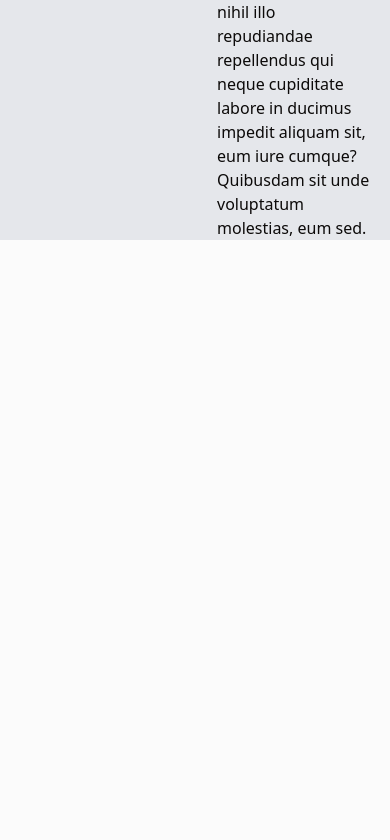
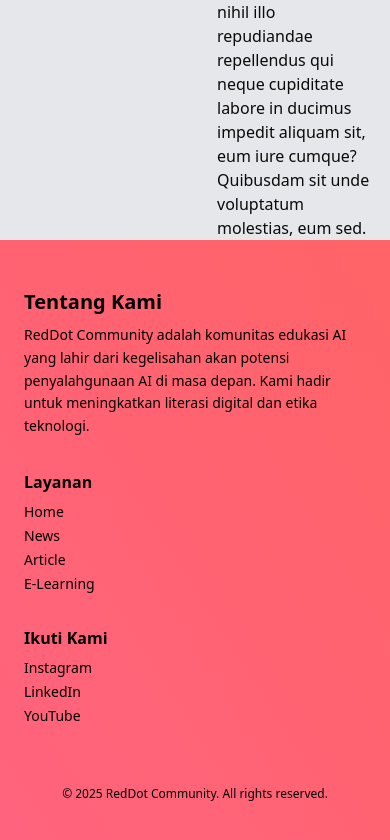
Before and after one commit to bagoesrex/reddot.site-frontend, a Next.js app: page / in a window 390 px wide. Shown: the part 1410-2250 px from the top of the page. Before the commit the page ends 1650 px from the top, so only its background shows below. Built offline with nearby package versions, Linux system fonts and the light colour scheme.

Commit message:
feat(layout): add responsive and accessible initial site footer

```diff
--- a/app/layout.tsx
+++ b/app/layout.tsx
@@ -2,6 +2,7 @@
 import { Geist, Geist_Mono } from "next/font/google";
 import "./globals.css";
 import Header from "@/components/layout/header";
+import Footer from "@/components/layout/footer";
 
 const geistSans = Geist({
   variable: "--font-geist-sans",
@@ -30,6 +31,7 @@
       >
         <Header />
         {children}
+        <Footer />
       </body>
     </html>
   );
--- /dev/null
+++ b/components/layout/footer.tsx
@@ -0,0 +1,42 @@
+export default function Footer() {
+    return (
+        <footer
+            aria-label="Site Footer"
+            className="flex flex-col items-center bg-gradient-to-tr from-rose-400 to-red-400 text-black py-12 px-6"
+        >
+            <div className="w-full max-w-4xl flex flex-wrap gap-8">
+                <div className="w-full md:w-6/12">
+                    <h1 className="text-xl font-bold mb-2">Tentang Kami</h1>
+                    <p className="text-sm leading-relaxed">
+                        RedDot Community adalah komunitas edukasi AI yang lahir dari
+                        kegelisahan akan potensi penyalahgunaan AI di masa depan. Kami
+                        hadir untuk meningkatkan literasi digital dan etika teknologi.
+                    </p>
+                </div>
+
+                <nav className="w-full sm:w-4/12 md:w-2/12">
+                    <h2 className="font-semibold mb-2">Layanan</h2>
+                    <ul className="text-sm space-y-1">
+                        <li><a href="#" className="hover:underline">Home</a></li>
+                        <li><a href="#" className="hover:underline">News</a></li>
+                        <li><a href="#" className="hover:underline">Article</a></li>
+                        <li><a href="#" className="hover:underline">E-Learning</a></li>
+                    </ul>
+                </nav>
+
+                <nav className="w-full sm:w-4/12 md:w-2/12">
+                    <h2 className="font-semibold mb-2">Ikuti Kami</h2>
+                    <ul className="text-sm space-y-1">
+                        <li><a href="#" className="hover:underline">Instagram</a></li>
+                        <li><a href="#" className="hover:underline">LinkedIn</a></li>
+                        <li><a href="#" className="hover:underline">YouTube</a></li>
+                    </ul>
+                </nav>
+            </div>
+
+            <div className="w-full text-center text-xs pt-15">
+                &copy; {new Date().getFullYear()} RedDot Community. All rights reserved.
+            </div>
+        </footer>
+    )
+}
```
